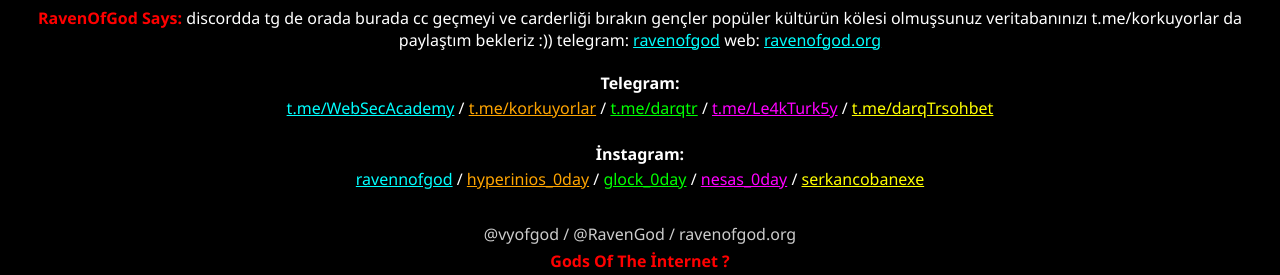
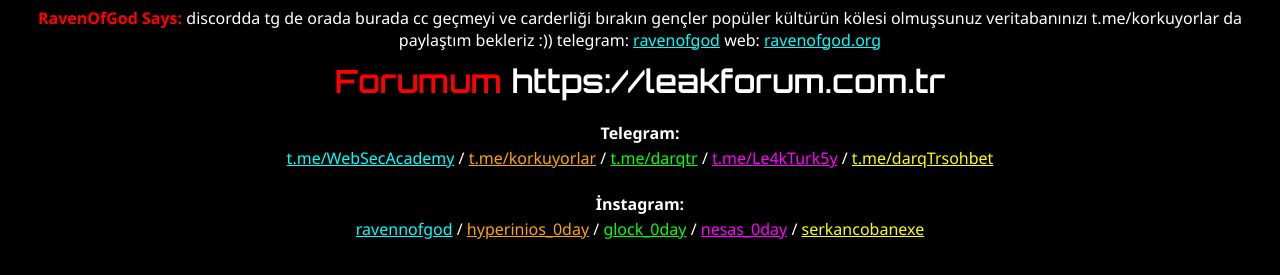
Before and after one commit to Raven-Of-God/Raven-Of-God, a plain HTML site: page cc.html in a window 1280 px wide. Shown: the part 427-702 px from the top of the page. Drawn offline with Linux system fonts and the light colour scheme.

Commit message:
Update cc.html

```diff
--- a/cc.html
+++ b/cc.html
@@ -89,7 +89,7 @@ discordda tg de orada burada cc geçmeyi ve carderliği bırakın gençler popü
   web: <a href="https://ravenofgod.org" target="_blank" style="color:#0ff;">ravenofgod.org</a>
 </div>
 <div style="margin-top: 10px;">
-
+<p class="owned">Forumum <span class="highlight">https://leakforum.com.tr </span></p>
 
 
 
```
